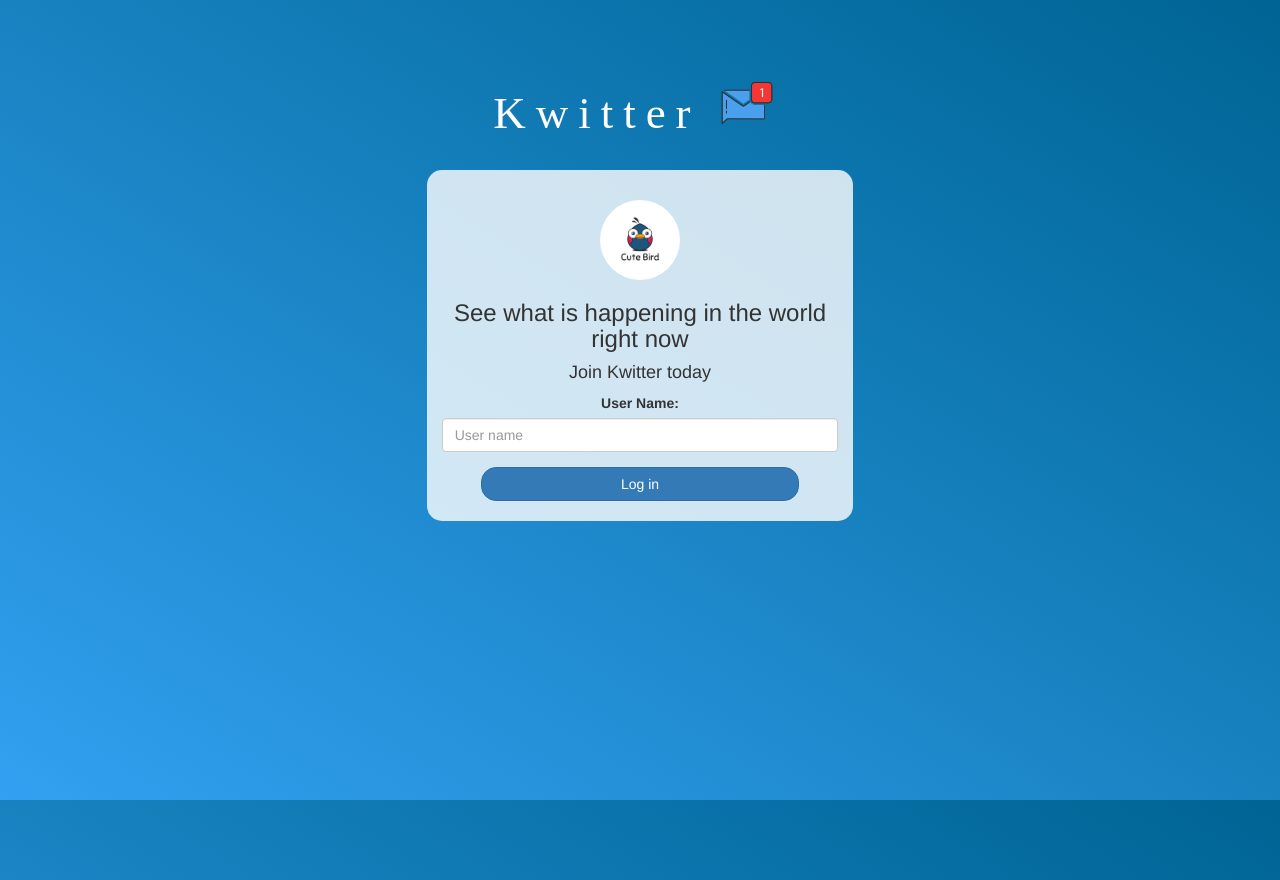
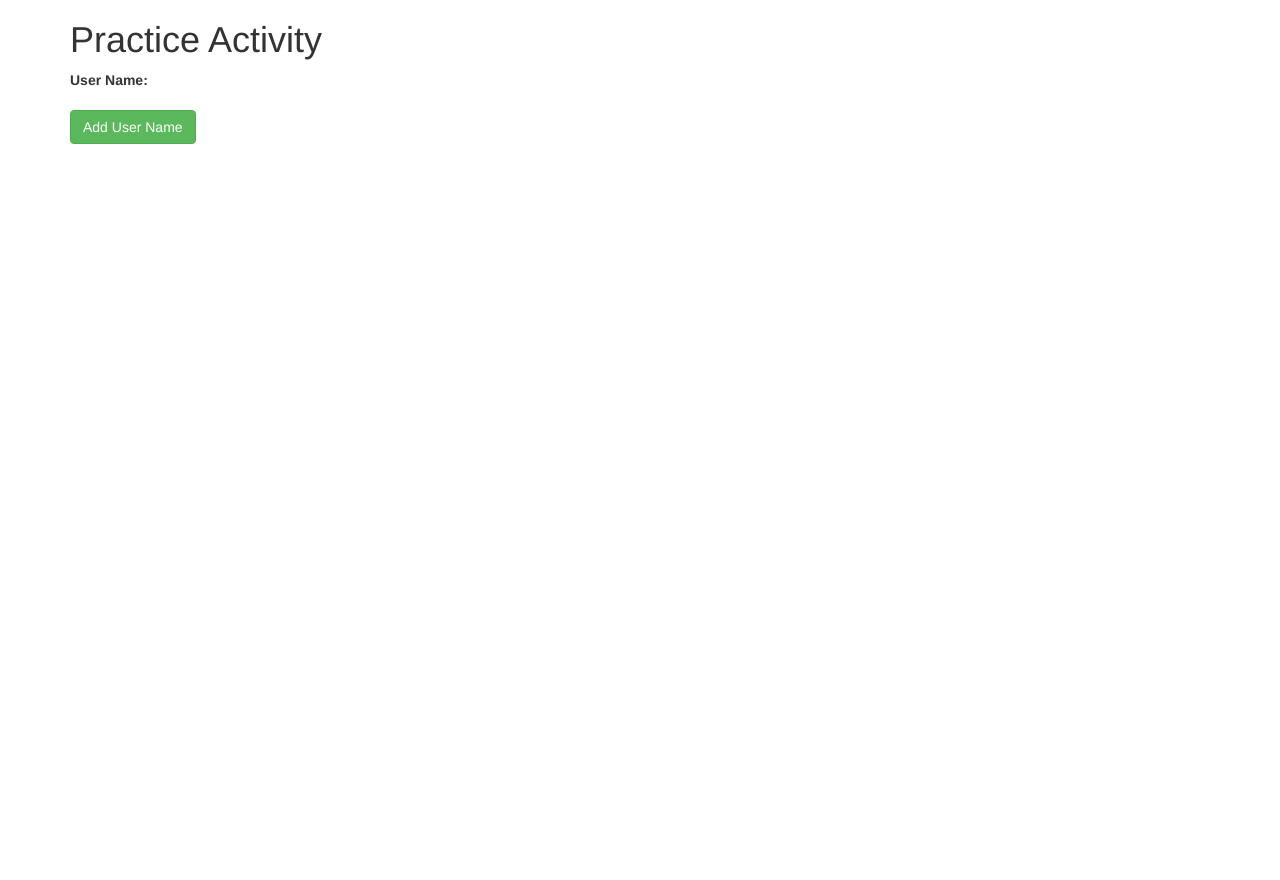
Before and after one commit to Rayyanmussa2010/Kwitter1, a plain HTML site: page index.html in a window 1280 px wide. After the commit the page ends 800 px from the top, so only its background shows below. Drawn offline with nearby package versions, Linux system fonts and the light colour scheme; a web font is replaced by a local one.

Commit message:
Update index.html

```diff
--- a/index.html
+++ b/index.html
@@ -1,34 +1,31 @@
 <!DOCTYPE html>
 <html>
 <head>
-	<title>Kwitter</title>
-<link href="https://fonts.googleapis.com/css?family=Yeon+Sung&display=swap" rel="stylesheet"><meta name="viewport" content="width=device-width, initial-scale=1">
+	<title>Practice</title>
 
 <link rel="stylesheet" href="https://maxcdn.bootstrapcdn.com/bootstrap/3.4.0/css/bootstrap.min.css">
 <script src="https://ajax.googleapis.com/ajax/libs/jquery/3.4.1/jquery.min.js"></script>
 <script src="https://maxcdn.bootstrapcdn.com/bootstrap/3.4.0/js/bootstrap.min.js"></script>
 
-<link rel="stylesheet" type="text/css" href="style.css">
-<script src="kwitter.js"></script>
+<script src="https://www.gstatic.com/firebasejs/7.6.2/firebase-app.js"></script>
+<script src="https://www.gstatic.com/firebasejs/7.6.2/firebase-firestore.js"></script>
+<script src="https://www.gstatic.com/firebasejs/live/3.1/firebase.js"></script>
+
+<script src="practice.js"></script>
 </head>
 <body>
-<center>
-	<h1 class="header">
-		Kwitter	<sup>
-	<img src="m2.png">
-	</sup>
-</h1>
-	<div class="col-lg-4 col-md-6 col-sm-6 col-xs-11 login_div">
-	<img src="logo.png" class="logo">
-		<h3 >See what is happening in the world right now</h3>
-		<h4 >Join Kwitter today</h4>
+<div class="container">
+
+	<h1>Practice Activity</h1>
+
 		<div class="form-group">
-		  <label>User Name:</label>
-<input type="text" id="user_name" class="form-control" placeholder="User name">
+		  <label >User Name:</label>
+
 		</div>
-<button id="login_button" class="btn btn-primary" onclick="addUser();">Log in</button>
-		<br><br>
-	</div>
-</center>
+
+		<button class="btn btn-success">Add User Name</button>
+
+</div>
+
 </body>
 </html>
```
